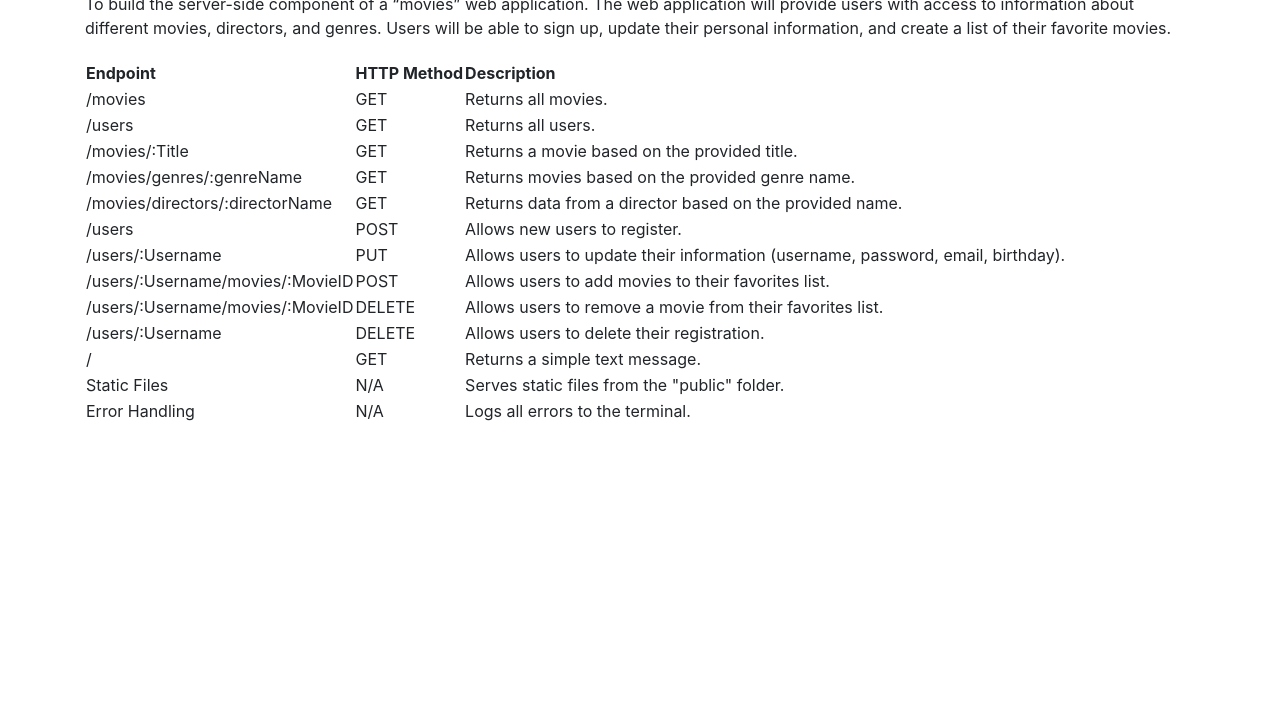
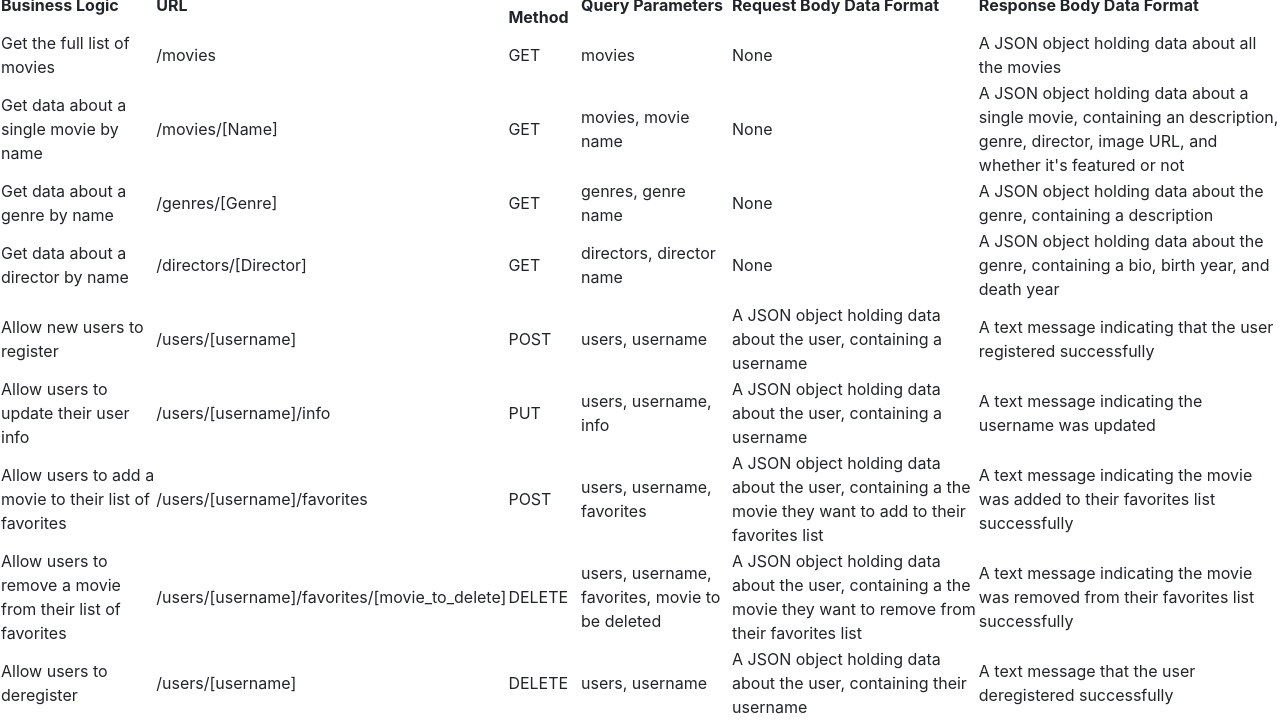
Before and after one commit to tcederberg/movie-api-app, a website: page public/documentation.html in a window 1280 px wide. Shown: the part 84-804 px from the top of the page. Drawn offline with nearby package versions, Linux system fonts and the light colour scheme.

Commit message:
Newly formatted documentation page.

```diff
--- a/public/documentation.html
+++ b/public/documentation.html
@@ -6,112 +6,109 @@
     <title>MyFlix</title>
     <link rel="stylesheet" href="https://cdn.jsdelivr.net/npm/bootstrap@4.3.1/dist/css/bootstrap.min.css"
         integrity="sha384-ggOyR0iXCbMQv3Xipma34MD+dH/1fQ784/j6cY/iJTQUOhcWr7x9JvoRxT2MZw1T" crossorigin="anonymous">
-
-        <style>
-            .container{
-                margin-top: 20px;
-                margin-bottom: 20px;
-            }
-        </style>
     </head>
     <body>
-        <div class="container">
-            <h1 class="text-left">MyFlix Application </h1>
-                <p>To build the server-side component of a “movies” web application. The web
-                application will provide users with access to information about different movies, directors, and genres. Users will be able to sign up, update their
+      <div>
+          <p>The purpose of this API is to be the server-side component of a “movies” web application. The web
+              application will provide users with access to information about different
+              movies, directors, and genres. Users will be able to sign up, update their
               personal information, and create a list of their favorite movies.
               </p>
       </div>
-        <div class="container">
       <table>
-                <thead>
         <tr>
-                    <th>Endpoint</th>
+          <th>Business Logic</th>
+          <th>URL</th>
           <th>HTTP Method</th>
-                    <th>Description</th>
+          <th>Query Parameters</th>
+          <th>Request Body Data Format</th>
+          <th>Response Body Data Format</th>
         </tr>
-                </thead>
-                <tbody>
-                  <tr>
+        <tr><!--Row 1-->
+          <td>Get the full list of movies</td>
           <td>/movies</td>
           <td>GET</td>
-                    <td>Returns all movies.</td>
+          <td>movies</td>
+          <td>None</td>
+          <td>A JSON object holding data about all the movies</td>
         </tr>
-                  <tr>
-                    <td>/users</td>
+        <tr><!--Row 2-->
+          <td>Get data about a single movie by name</td>
+          <td>/movies/[Name]</td>
           <td>GET</td>
-                    <td>Returns all users.</td>
+          <td>movies, movie name</td>
+          <td>None</td>
+          <td>A JSON object holding data about a single movie, containing an description, genre, director, image URL, and whether it's featured or not</td>
         </tr>
-                  <tr>
-                    <td>/movies/:Title</td>
+        <tr><!--Row 3-->
+          <td>Get data about a genre by name</td>
+          <td>/genres/[Genre]</td>
           <td>GET</td>
-                    <td>Returns a movie based on the provided title.</td>
+          <td>genres, genre name</td>
+          <td>None</td>
+          <td>A JSON object holding data about the genre, containing a description</td>
         </tr>
-                  <tr>
-                    <td>/movies/genres/:genreName</td>
+        <tr><!--Row 4-->
+          <td>Get data about a director by name</td>
+          <td>/directors/[Director]</td>
           <td>GET</td>
-                    <td>Returns movies based on the provided genre name.</td>
+          <td>directors, director name</td>
+          <td>None</td>
+          <td>A JSON object holding data about the genre, containing a bio, birth year, and death year</td>
         </tr>
-                  <tr>
-                    <td>/movies/directors/:directorName</td>
-                    <td>GET</td>
-                    <td>Returns data from a director based on the provided name.</td>
+        <tr><!--Row 5-->
+          <td>Allow new users to register</td>
+          <td>/users/[username]</td>
+          <td>POST</td>
+          <td>users, username</td>
+          <td>A JSON object holding data about the user, containing a username</td>
+          <td>A text message indicating that the user registered successfully</td>
         </tr>
-                  <tr>
-                    <td>/users</td>
+        <tr><!--Row 6-->
+          <td>Allow users to update their user info</td>
+          <td>/users/[username]/info</td>
+          <td>PUT</td>
+          <td>users, username, info</td>
+          <td>A JSON object holding data about the user, containing a username</td>
+          <td>A text message indicating the username was updated</td>
+        </tr>
+        <tr><!--Row 7-->
+          <td>Allow users to add a movie to their list of favorites</td>
+          <td>/users/[username]/favorites</td>
           <td>POST</td>
-                    <td>Allows new users to register.</td>
+          <td>users, username, favorites</td>
+          <td>A JSON object holding data about the user, containing a the movie they want to add to their favorites list</td>
+          <td>A text message indicating the movie was added to their favorites list successfully</td>
         </tr>
-                  <tr>
-                    <td>/users/:Username</td>
-                    <td>PUT</td>
-                    <td>Allows users to update their information (username, password, email, birthday).</td>
+        <tr><!--Row 8-->
+          <td>Allow users to remove a movie from their list of favorites</td>
+          <td>/users/[username]/favorites/[movie_to_delete]</td>
+          <td>DELETE</td>
+          <td>users, username, favorites, movie to be deleted</td>
+          <td>A JSON object holding data about the user, containing a the movie they want to remove from their favorites list</td>
+          <td>A text message indicating the movie was removed from their favorites list successfully</td>
         </tr>
-                  <tr>
-                    <td>/users/:Username/movies/:MovieID</td>
-                    <td>POST</td>
-                    <td>Allows users to add movies to their favorites list.</td>
+        <tr><!--Row 9-->
+          <td>Allow users to deregister</td>
+          <td>/users/[username]</td>
+          <td>DELETE</td>
+          <td>users, username</td>
+          <td>A JSON object holding data about the user, containing their username</td>
+          <td>A text message that the user deregistered successfully</td>
         </tr>
-                  <tr>
-                    <td>/users/:Username/movies/:MovieID</td>
-                    <td>DELETE</td>
-                    <td>Allows users to remove a movie from their favorites list.</td>
-                  </tr>
-                  <tr>
-                    <td>/users/:Username</td>
-                    <td>DELETE</td>
-                    <td>Allows users to delete their registration.</td>
-                  </tr>
-                  <tr>
-                    <td>/</td>
-                    <td>GET</td>
-                    <td>Returns a simple text message.</td>
-                  </tr>
-                  <tr>
-                    <td>Static Files</td>
-                    <td>N/A</td>
-                    <td>Serves static files from the "public" folder.</td>
-                  </tr>
-                  <tr>
-                    <td>Error Handling</td>
-                    <td>N/A</td>
-                    <td>Logs all errors to the terminal.</td>
-                  </tr>
-                </tbody>
       </table>
-        </div>
-
-        <script src="https://code.jquery.com/jquery-3.3.1.slim.min.js"
-            integrity="sha384-q8i/X+965DzO0rT7abK41JStQIAqVgRVzpbzo5smXKp4YfRvH+8abtTE1Pi6jizo"
-            crossorigin="anonymous">
-        </script>
-        <script src="https://cdn.jsdelivr.net/npm/popper.js@1.14.7/dist/umd/popper.min.js"
-            integrity="sha384-UO2eT0CpHqdSJQ6hJty5KVphtPhzWj9WO1clHTMGa3JDZwrnQq4sF86dIHNDz0W1"
-            crossorigin="anonymous">
-        </script>
-        <script src="https://cdn.jsdelivr.net/npm/bootstrap@4.3.1/dist/js/bootstrap.min.js"
-            integrity="sha384-JjSmVgyd0p3pXB1rRibZUAYoIIy6OrQ6VrjIEaFf/nJGzIxFDsf4x0xIM+B07jRM"
-            crossorigin="anonymous">
-        </script>
+      <script
+      src="https://code.jquery.com/jquery-3.5.1.js"
+      integrity="sha256-QWo7LDvxbWT2tbbQ97B53yJnYU3WhH/C8ycbRAkjPDc="
+      crossorigin="anonymous"></script>
+      <script
+      src="https://code.jquery.com/ui/1.12.1/jquery-ui.js"
+      integrity="sha256-T0Vest3yCU7pafRw9r+settMBX6JkKN06dqBnpQ8d30="
+      crossorigin="anonymous"></script>
+      <script src="https://code.jquery.com/jquery-3.3.1.slim.min.js" integrity="sha384-q8i/X+965DzO0rT7abK41JStQIAqVgRVzpbzo5smXKp4YfRvH+8abtTE1Pi6jizo" crossorigin="anonymous"></script>
+      <script src="https://cdn.jsdelivr.net/npm/popper.js@1.14.7/dist/umd/popper.min.js" integrity="sha384-UO2eT0CpHqdSJQ6hJty5KVphtPhzWj9WO1clHTMGa3JDZwrnQq4sF86dIHNDz0W1" crossorigin="anonymous"></script>
+      <script src="https://cdn.jsdelivr.net/npm/bootstrap@4.3.1/dist/js/bootstrap.min.js" integrity="sha384-JjSmVgyd0p3pXB1rRibZUAYoIIy6OrQ6VrjIEaFf/nJGzIxFDsf4x0xIM+B07jRM" crossorigin="anonymous"></script>
+      <script src="https://requirejs.org/docs/release/2.3.5/minified/require.js"></script>
+      <script src="server.js"></script>
     </body>
   </html>
```
Lines whose indentation alone changed are shown as unchanged.
